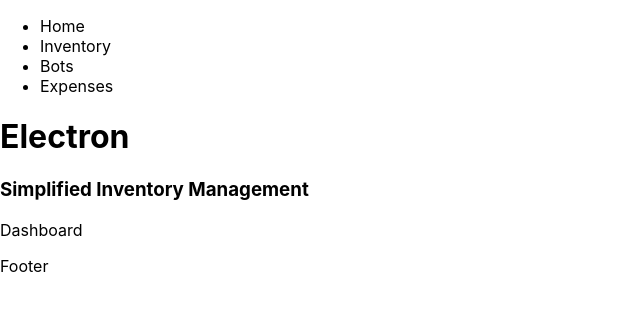
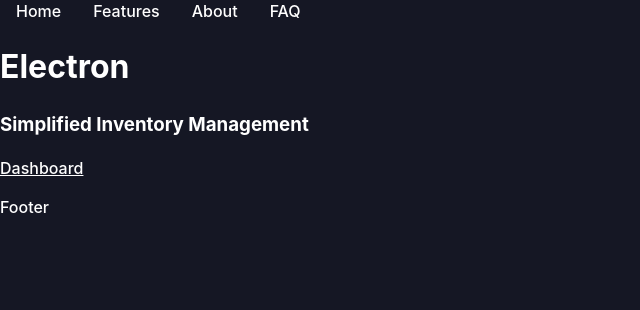
Before and after one commit to andrewni1/fibro, a Next.js app: page / in a window 1280 px wide. Shown: the top 310 px of the page, without its empty margins (0-640 px from the left). Built offline with nearby package versions, Linux system fonts and the light colour scheme.

Commit message:
CSS work

```diff
--- a/components/navbar.js
+++ b/components/navbar.js
@@ -1,32 +1,14 @@
-import Link from 'next/link'
+import React from 'react';
 
 export default function Navbar() {
     return (
-        <>
-            <div className="navbar">
-                <ul>
-                <li>
-                    <Link href="/">
-                    <a>Home</a>
-                    </Link>
-                </li>
-                <li>
-                    <Link href="/inventory">
-                    <a>Inventory</a>
-                    </Link>
-                </li>
-                <li>
-                    <Link href="/bots">
-                    <a>Bots</a>
-                    </Link>
-                </li>
-                <li>
-                    <Link href="/expenses">
-                    <a>Expenses</a>
-                    </Link>
-                </li>
-                </ul>
+        <div className="header">
+            <div className="header-menu">
+                <a className="menu-link" href="/">Home</a>
+                <a className="menu-link" href="/features">Features</a>
+                <a className="menu-link" href="/about">About</a>
+                <a className="menu-link" href="/faq">FAQ</a>
             </div>
-        </>
+        </div>
     )
 }
--- a/styles/globals.css
+++ b/styles/globals.css
@@ -1,16 +1,25 @@
-html,
-body {
-  padding: 0;
-  margin: 0;
-  font-family: -apple-system, BlinkMacSystemFont, Segoe UI, Roboto, Oxygen,
-    Ubuntu, Cantarell, Fira Sans, Droid Sans, Helvetica Neue, sans-serif;
+* {
+  box-sizing: border-box;
+  font-family: 'Inter', sans-serif;
+  background-color: #151724;
+  color: #FFFFFF;
 }
 
-a {
-  color: inherit;
-  text-decoration: none;
+body {
+  margin: 0;
+  font-size: 16px;
+  font-weight: 500;
+  line-height: 1.43;
 }
 
-* {
+.menu-link {
   box-sizing: border-box;
+  font-weight: 500;
+  font-size: 16;
+  margin-left: 16px;
+  margin-right: 16px;
+  text-decoration-style: solid;
+  text-decoration: none;
+  align-items: center;
+  justify-content: center;
 }
```
